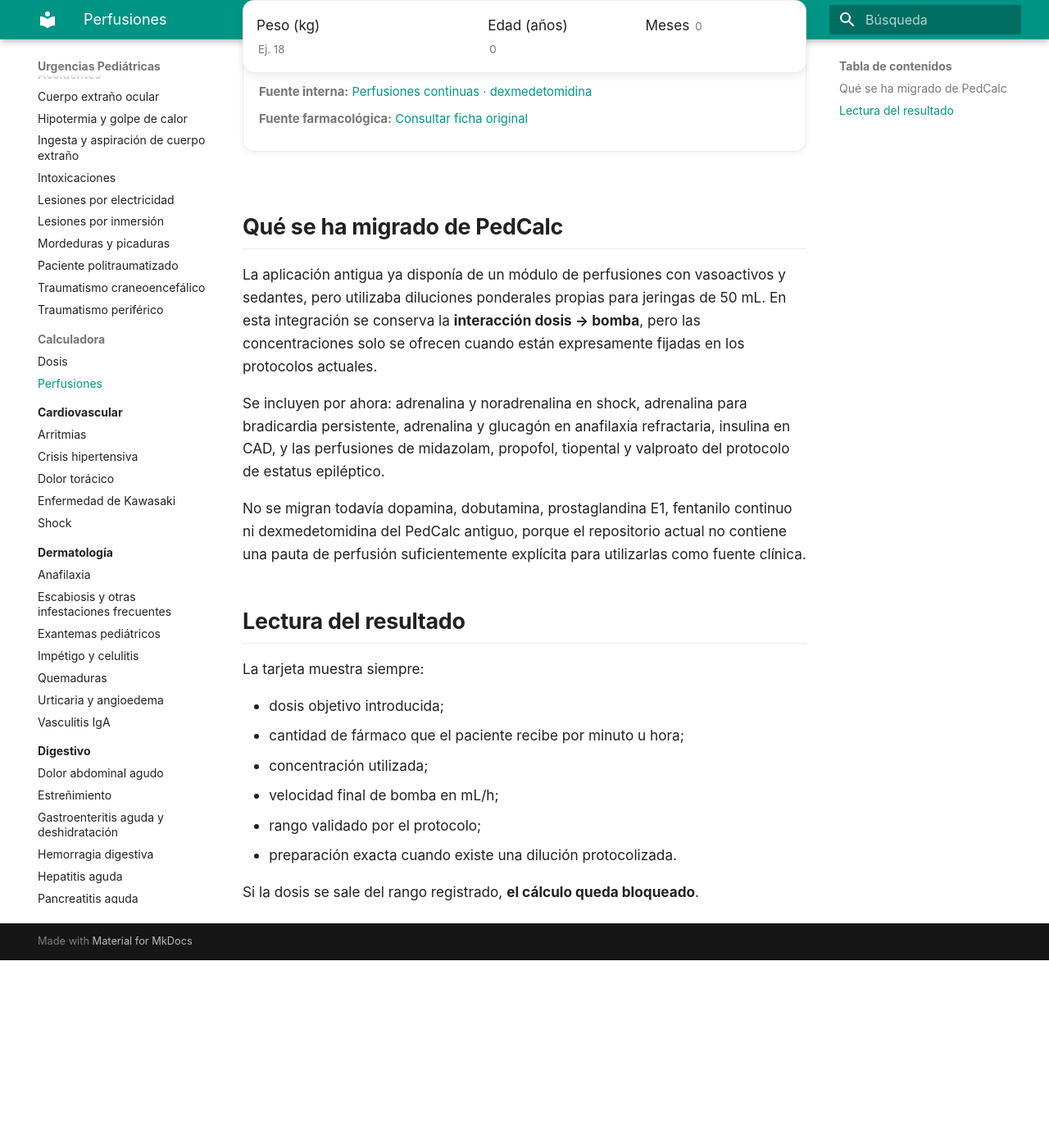
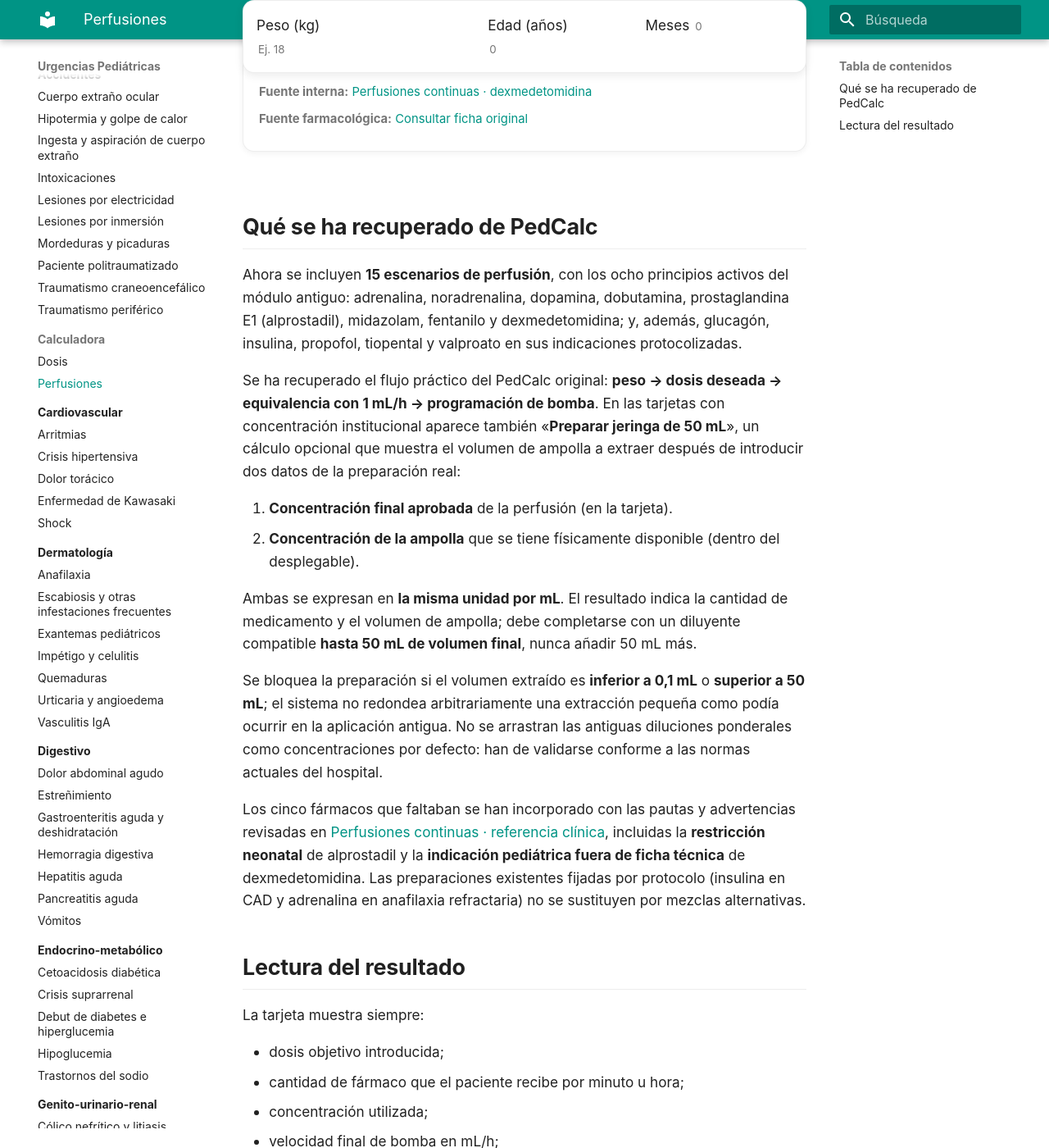
Before and after one commit to gonzaloares/urgencias-pediatricas, an MkDocs documentation site: the page built from docs/perfusiones.md, in a window 1280 px wide and 1400 px high, scrolled down 11625 px. Shown: the whole window at 82% size. Built offline with MkDocs 1.6.1 and Material for MkDocs 9.7.7, drawn with Linux system fonts in a browser that asks for light colours; before the commit the page ends 12796 px from its top, so only the background shows below that.

Commit message:
docs/ui: documentar preparaciones seguras y adaptar presentación móvil de perfusiones

```diff
--- a/docs/perfusiones.md
+++ b/docs/perfusiones.md
@@ -33,13 +33,20 @@
   <div id="infusion-results" class="infusion-results"></div>
 </div>
 
-## Qué se ha migrado de PedCalc
+## Qué se ha recuperado de PedCalc
 
-La aplicación antigua ya disponía de un módulo de perfusiones con vasoactivos y sedantes, pero utilizaba diluciones ponderales propias para jeringas de 50 mL. En esta integración se conserva la **interacción dosis → bomba**, pero las concentraciones solo se ofrecen cuando están expresamente fijadas en los protocolos actuales.
+Ahora se incluyen **15 escenarios de perfusión**, con los ocho principios activos del módulo antiguo: adrenalina, noradrenalina, dopamina, dobutamina, prostaglandina E1 (alprostadil), midazolam, fentanilo y dexmedetomidina; y, además, glucagón, insulina, propofol, tiopental y valproato en sus indicaciones protocolizadas.
 
-Se incluyen por ahora: adrenalina y noradrenalina en shock, adrenalina para bradicardia persistente, adrenalina y glucagón en anafilaxia refractaria, insulina en CAD, y las perfusiones de midazolam, propofol, tiopental y valproato del protocolo de estatus epiléptico.
+Se ha recuperado el flujo práctico del PedCalc original: **peso → dosis deseada → equivalencia con 1 mL/h → programación de bomba**. En las tarjetas con concentración institucional aparece también «**Preparar jeringa de 50 mL**», un cálculo opcional que muestra el volumen de ampolla a extraer después de introducir dos datos de la preparación real:
 
-No se migran todavía dopamina, dobutamina, prostaglandina E1, fentanilo continuo ni dexmedetomidina del PedCalc antiguo, porque el repositorio actual no contiene una pauta de perfusión suficientemente explícita para utilizarlas como fuente clínica.
+1. **Concentración final aprobada** de la perfusión (en la tarjeta).
+2. **Concentración de la ampolla** que se tiene físicamente disponible (dentro del desplegable).
+
+Ambas se expresan en **la misma unidad por mL**. El resultado indica la cantidad de medicamento y el volumen de ampolla; debe completarse con un diluyente compatible **hasta 50 mL de volumen final**, nunca añadir 50 mL más.
+
+Se bloquea la preparación si el volumen extraído es **inferior a 0,1 mL** o **superior a 50 mL**; el sistema no redondea arbitrariamente una extracción pequeña como podía ocurrir en la aplicación antigua. No se arrastran las antiguas diluciones ponderales como concentraciones por defecto: han de validarse conforme a las normas actuales del hospital.
+
+Los cinco fármacos que faltaban se han incorporado con las pautas y advertencias revisadas en [Perfusiones continuas · referencia clínica](procedimientos/perfusiones-continuas.md), incluidas la **restricción neonatal** de alprostadil y la **indicación pediátrica fuera de ficha técnica** de dexmedetomidina. Las preparaciones existentes fijadas por protocolo (insulina en CAD y adrenalina en anafilaxia refractaria) no se sustituyen por mezclas alternativas.
 
 ## Lectura del resultado
 
```
